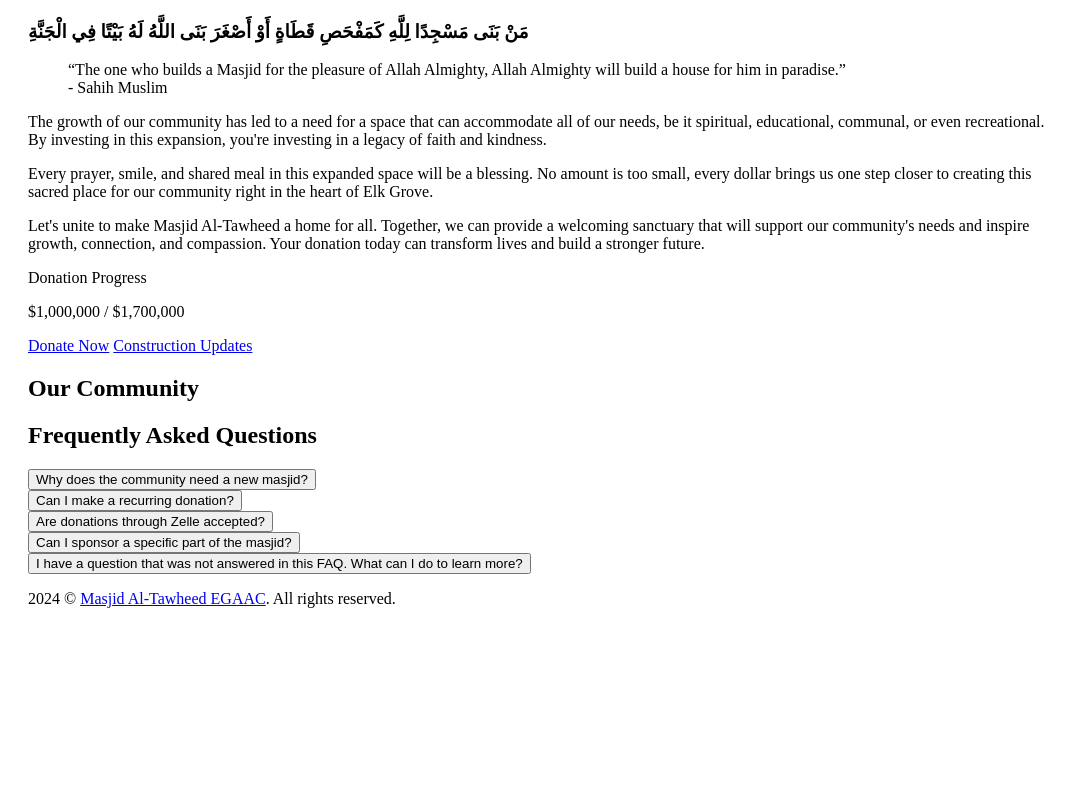
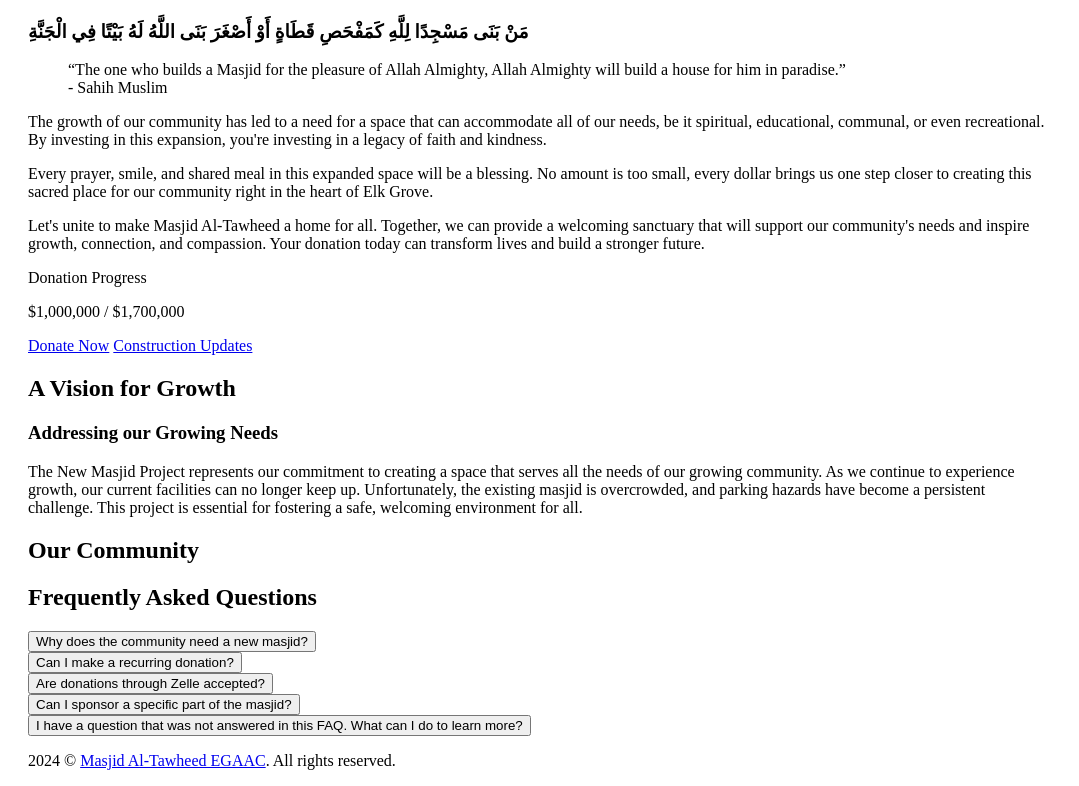
Before and after one commit to ohmrr/tawheed-website, a SvelteKit app: page / in a window 1280 px wide. Shown: the part 2403-3189 px from the top of the page, without its empty margins (0-1079 px from the left). Before the commit the page ends 3027 px from the top, so only its background shows below. Built offline with nearby package versions, Linux system fonts and the light colour scheme.

Commit message:
FIX: overflow-hidden on FAQ to fix slide transition issue on Safari

```diff
--- a/src/lib/components/FAQ.svelte
+++ b/src/lib/components/FAQ.svelte
@@ -10,12 +10,12 @@
   }
 </script>
 
-<div class="mt-6 space-y-6">
+<div class="mt-8 space-y-6">
   {#each questions as { question, answer, href }, index}
-    <div class="rounded-lg border">
+    <div class="rounded-md border shadow-lg">
       <button
         type="button"
-        class="w-full rounded-t-lg px-6 py-4 text-left text-lg font-bold transition-colors duration-300 ease-in-out {openIndex ===
+        class="w-full rounded-t-md px-6 py-4 text-left text-base md:text-lg font-bold transition-colors duration-300 ease-in-out {openIndex ===
         index
           ? 'bg-jade text-white hover:bg-jade-dark'
           : 'bg-gray-200 text-gray-900 hover:bg-gray-300'}"
@@ -28,7 +28,7 @@
       {#if openIndex === index}
         <div
           id={`faq-answer-${index}`}
-          class="bg-white px-6 py-4"
+          class="bg-white px-6 py-4 overflow-hidden"
           transition:slide={{ duration: 250 }}>
           {answer}
 
--- a/src/lib/components/Header.svelte
+++ b/src/lib/components/Header.svelte
@@ -37,7 +37,7 @@
 
       <a
         href="https://checkout.square.site/merchant/MLJGAABQWSY7N/checkout/LMCROJTOGFCEPQJM5VAPH7VX"
-        class="rounded-lg border-2 border-jade bg-jade p-2 text-center text-base font-bold text-white shadow-md transition duration-150 ease-in-out hover:-translate-y-1 hover:bg-jade-dark">
+        class="rounded-lg border-2 border-jade bg-jade px-3 py-2 text-center text-base font-bold text-white shadow-md transition duration-150 ease-in-out hover:-translate-y-1 hover:bg-jade-dark">
         Donate Now
       </a>
     </div>
--- a/src/routes/(main)/+page.svelte
+++ b/src/routes/(main)/+page.svelte
@@ -42,7 +42,7 @@
       </div>
     </div>
 
-    <div class="w-full space-y-8 text-justify text-base md:text-lg">
+    <div class="space-y-8 text-justify text-base md:text-lg">
       <p class="mt-8 text-gray-900">
         The growth of our community has led to a need for a space that can accommodate all of our
         needs, be it spiritual, educational, communal, or even recreational. By investing in this
@@ -88,6 +88,30 @@
 
 <Container bgColorClass="bg-white">
   <section class="mt-12 md:mt-16 lg:mt-28">
+    <h2 class="text-3xl font-semibold text-gray-900 md:text-4xl lg:text-5xl">
+      A Vision for Growth
+    </h2>
+
+    <h3 class="mt-6 text-2xl font-medium text-gray-900 md:mt-12 md:text-3xl lg:text-4xl">
+      Addressing our Growing Needs
+    </h3>
+
+    <div class="space-y-8 text-justify text-base md:text-lg">
+      <p class="mt-8 text-gray-900">
+        The New Masjid Project represents our commitment to creating a space that serves all the
+        needs of our growing community. As we continue to experience growth, our current facilities
+        can no longer keep up. Unfortunately, the existing masjid is overcrowded, and parking
+        hazards have become a persistent challenge. This project is essential for fostering a safe,
+        welcoming environment for all.
+      </p>
+
+      <p class="mt-8 text-gray-900"></p>
+    </div>
+  </section>
+</Container>
+
+<Container bgColorClass="bg-white">
+  <section class="mt-12 md:mt-16 lg:mt-28">
     <h2 class="text-3xl font-semibold text-gray-900 md:text-4xl lg:text-5xl">Our Community</h2>
 
     <ImageGrid
@@ -95,7 +119,7 @@
   </section>
 </Container>
 
-<Container>
+<Container bgColorClass="bg-white">
   <section class="mt-12 md:mt-16 lg:mt-28">
     <h2 class="text-3xl font-semibold text-gray-900 md:text-4xl lg:text-5xl">
       Frequently Asked Questions
```
